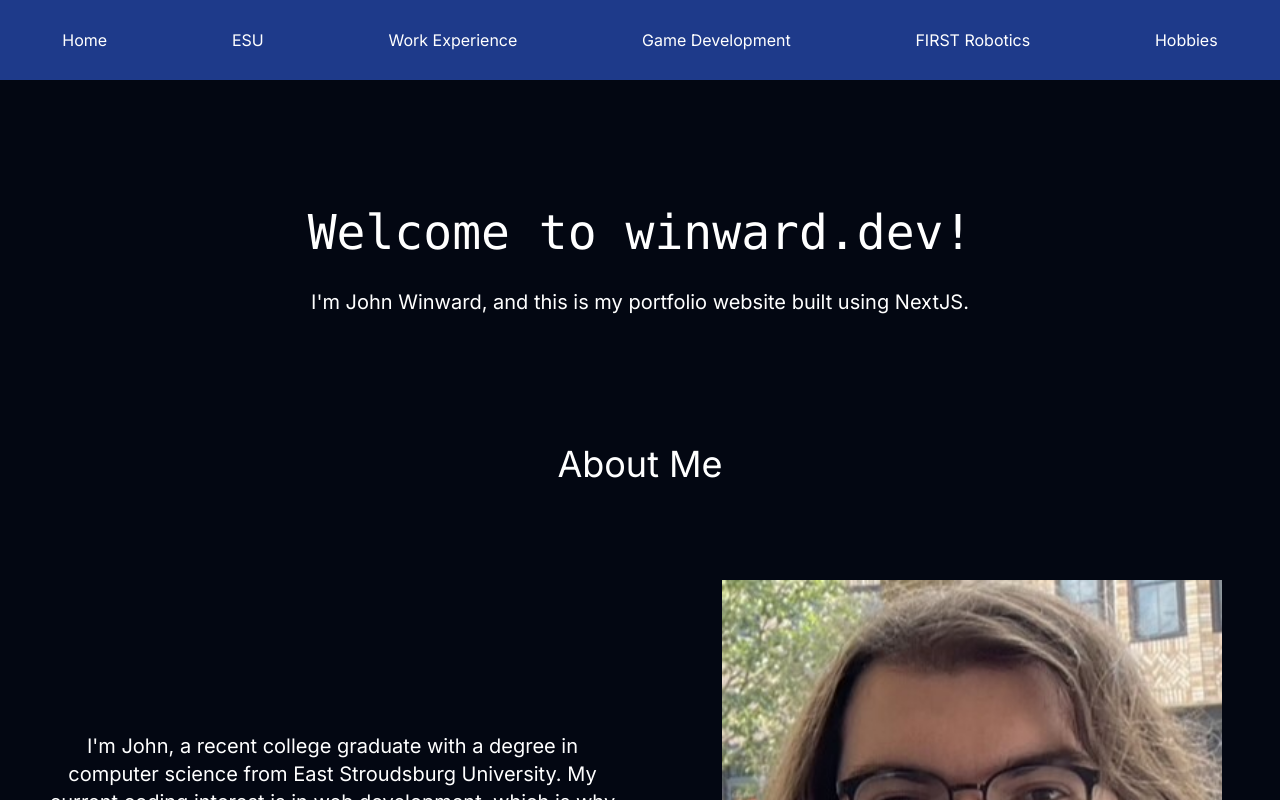
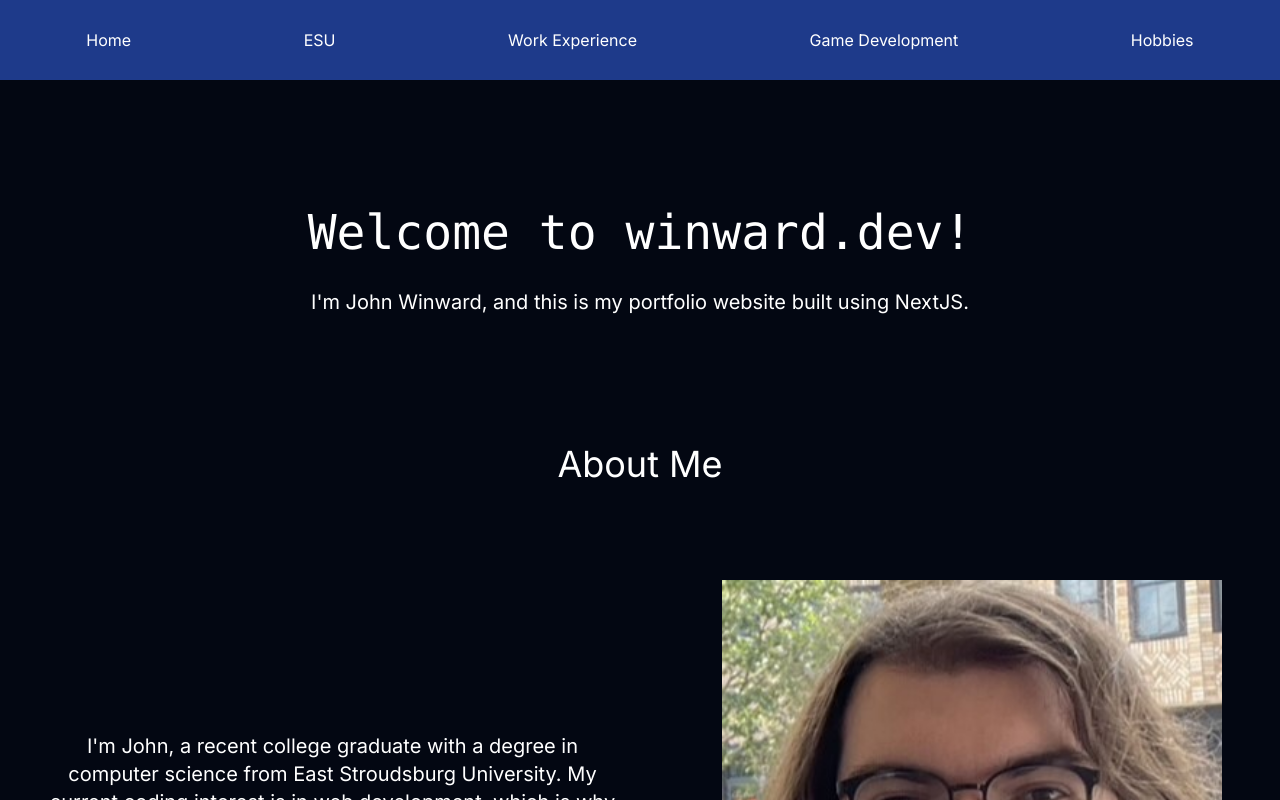
Before and after one commit to johnwinward/portfolio-nextjs, a Next.js app: page / in a window 1280 px wide. Shown: the top 800 px of the page. Built offline with nearby package versions, Linux system fonts and the light colour scheme.

Commit message:
remove robotics route

```diff
--- a/app/frc/page.tsx
+++ /dev/null
@@ -1,7 +0,0 @@
-import WIP from "@/components/WIP";
-
-export default function Experience() {
-    return(
-        <WIP />
-    )
-}
--- a/components/Header.tsx
+++ b/components/Header.tsx
@@ -35,11 +35,6 @@ function Header() {
                     </Link>
                 </li>
                 <li className="m-auto">
-                    <Link href="/frc">
-                        <p>FIRST Robotics</p>
-                    </Link>
-                </li>
-                <li className="m-auto">
                     <Link href="/hobbies">
                         <p>Hobbies</p>
                     </Link>
--- a/components/MobileNavManu.tsx
+++ b/components/MobileNavManu.tsx
@@ -28,11 +28,6 @@ function MobileNavMenu({closeOnSelection}: MobileNavMenuProps) {
                 </Link>
             </li>
             <li className="">
-                <Link href="/frc" onClick={closeOnSelection}>
-                    <p>FIRST Robotics</p>
-                </Link>
-            </li>
-            <li className="">
                 <Link href="/hobbies" onClick={closeOnSelection}>
                     <p>Hobbies</p>
                 </Link>
```
